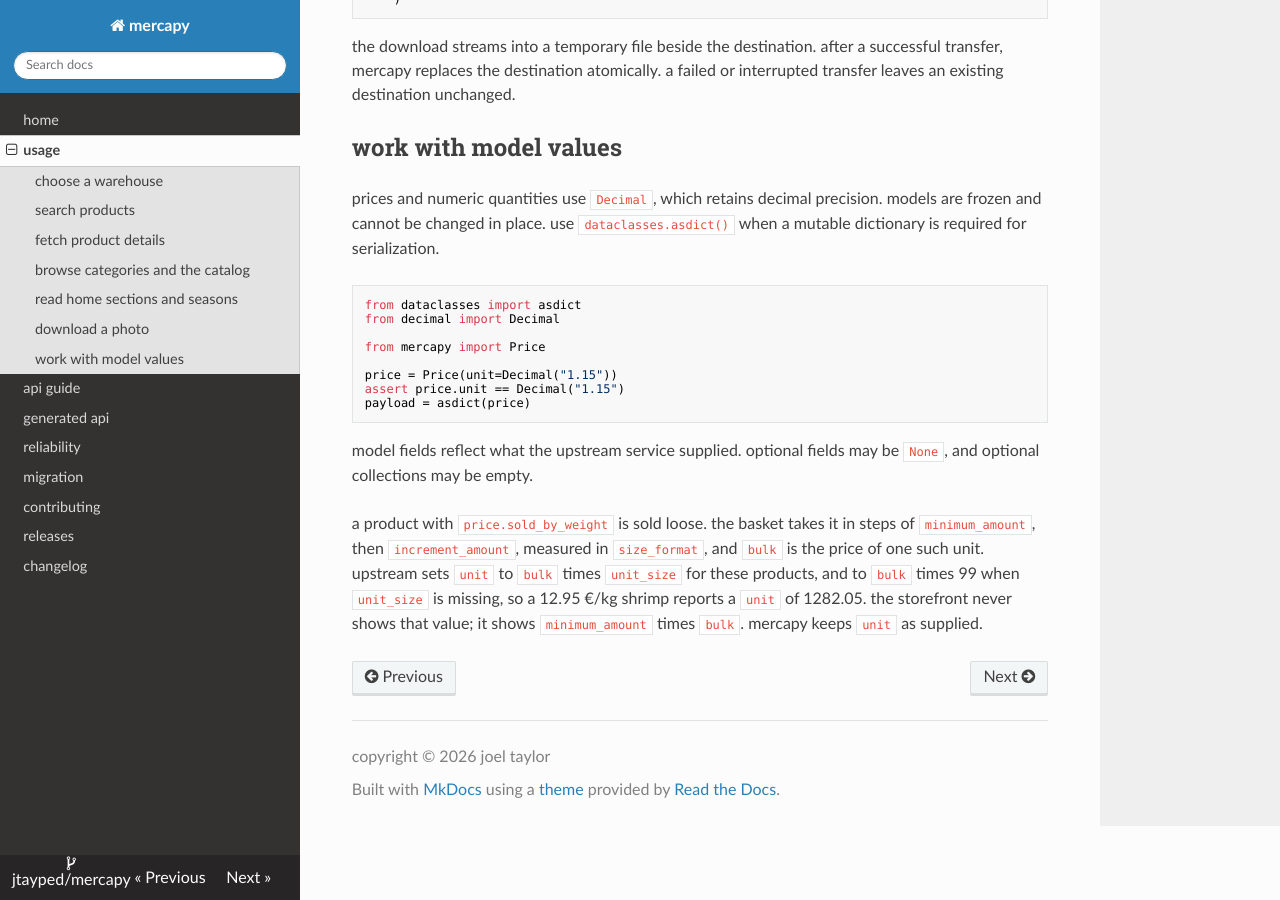
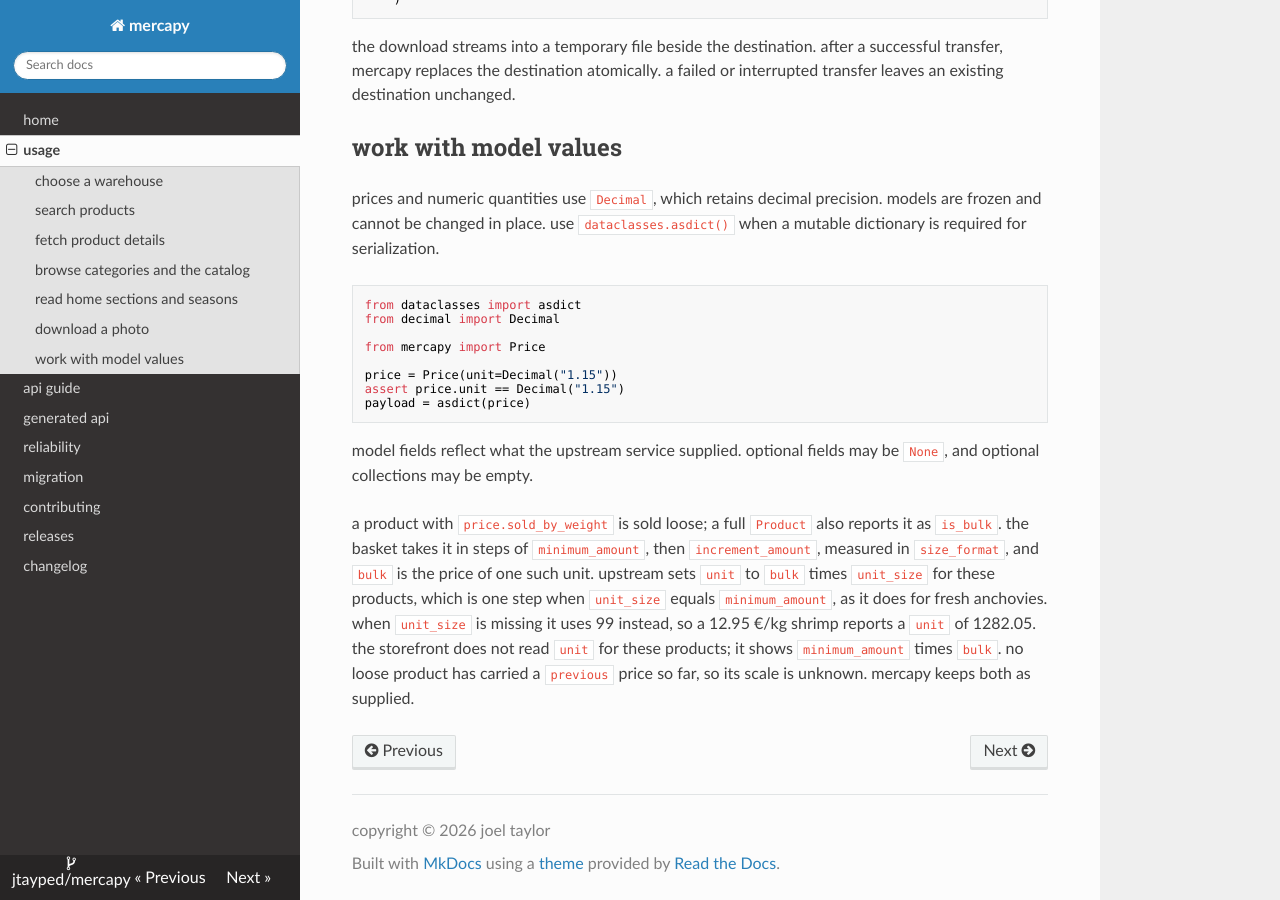
Before and after one commit to jtayped/mercapy, an MkDocs documentation site: the page built from docs/usage.md, in a window 1280 px wide and 900 px high, scrolled down 2935 px. Built offline with MkDocs 1.6.1, drawn with Linux system fonts in a browser that asks for light colours; nearby versions of some CDN libraries.

Commit message:
fix: review follow-ups on sold_by_weight
the usage note and changelog claimed unit is never a basket price; it is
one step whenever unit_size equals the step, as for fresh anchovies. the
note now links the flag to Product.is_bulk and says the scale of a loose
product's previous price is unknown. Price's docstring points at the note.
a scrubbed live fixture covers get_product for a loose product, and the
full product fixture carries selling_method 0 like every live payload.

```diff
--- a/docs/usage.md
+++ b/docs/usage.md
@@ -183,10 +183,13 @@ payload = asdict(price)
 model fields reflect what the upstream service supplied. optional fields may be
 `None`, and optional collections may be empty.
 
-a product with `price.sold_by_weight` is sold loose. the basket takes it in
-steps of `minimum_amount`, then `increment_amount`, measured in `size_format`,
-and `bulk` is the price of one such unit. upstream sets `unit` to `bulk` times
-`unit_size` for these products, and to `bulk` times 99 when `unit_size` is
-missing, so a 12.95 €/kg shrimp reports a `unit` of 1282.05. the storefront
-never shows that value; it shows `minimum_amount` times `bulk`. mercapy keeps
-`unit` as supplied.
+a product with `price.sold_by_weight` is sold loose; a full `Product` also
+reports it as `is_bulk`. the basket takes it in steps of `minimum_amount`, then
+`increment_amount`, measured in `size_format`, and `bulk` is the price of one
+such unit. upstream sets `unit` to `bulk` times `unit_size` for these products,
+which is one step when `unit_size` equals `minimum_amount`, as it does for
+fresh anchovies. when `unit_size` is missing it uses 99 instead, so a
+12.95 €/kg shrimp reports a `unit` of 1282.05. the storefront does not read
+`unit` for these products; it shows `minimum_amount` times `bulk`. no loose
+product has carried a `previous` price so far, so its scale is unknown. mercapy
+keeps both as supplied.
```
Also changed, not shown: CHANGELOG.md (+3 -3 lines), 4 other files.
